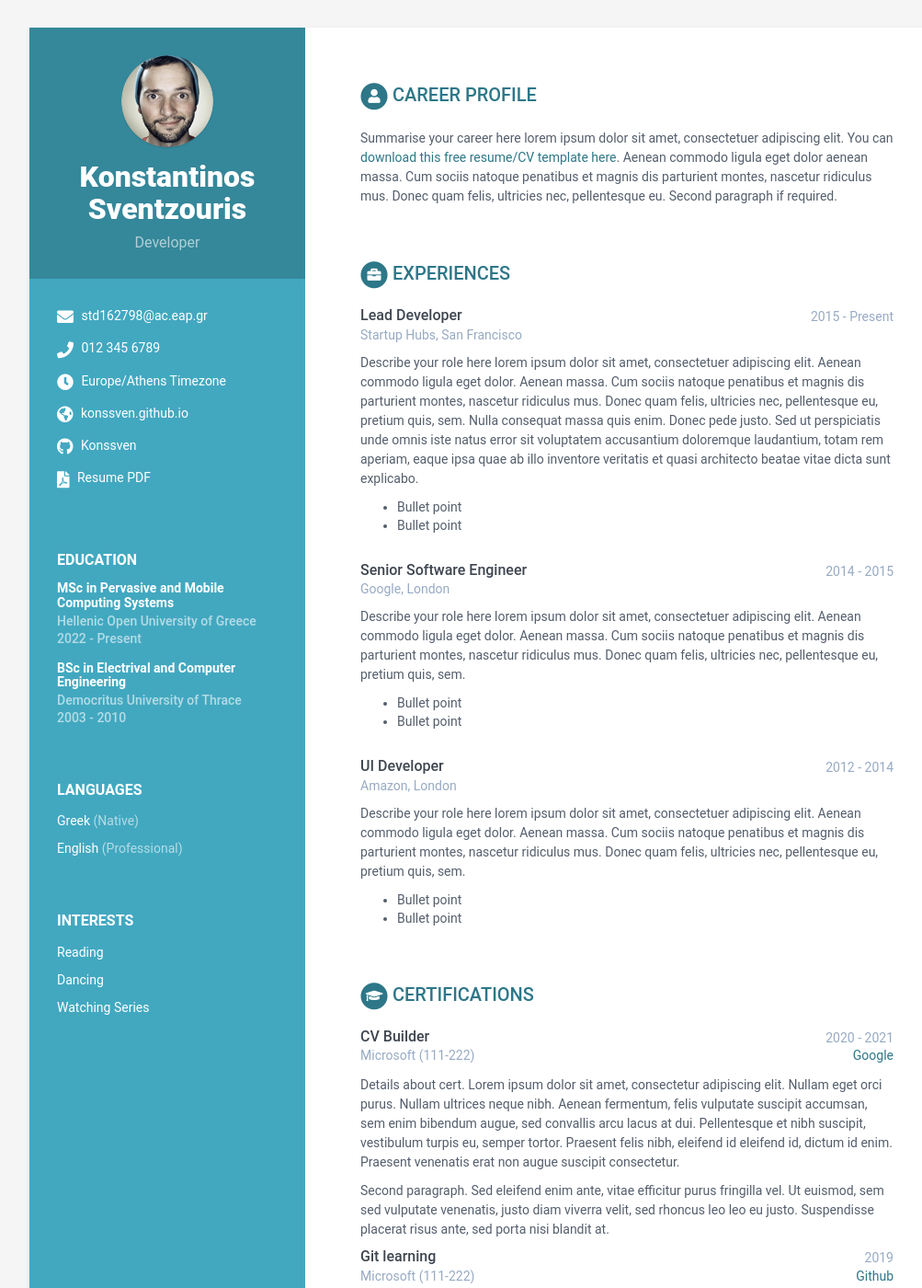
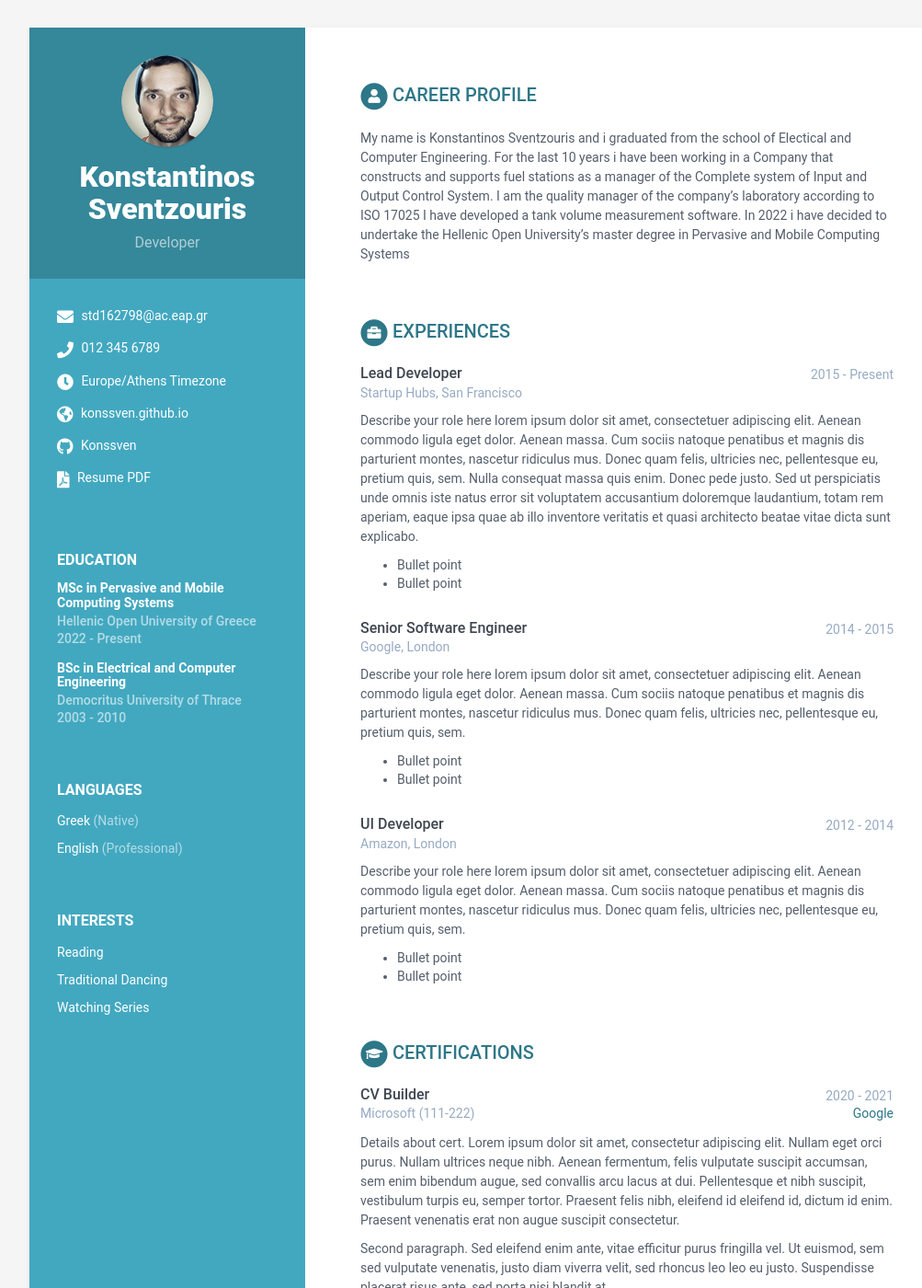
Before and after one commit to Konssven/konssven.github.io, a Jekyll site: the page built from index.html, in a window 1280 px wide and 1400 px high. Shown: the whole window at 92% size, without its empty margins (108-1111 px from the left). Built offline with Jekyll 4.4.1, drawn with Linux system fonts in a browser that asks for light colours.

Commit message:
added carrer profile

```diff
--- a/_data/data.yml
+++ b/_data/data.yml
@@ -48,21 +48,23 @@ sidebar:
         - item: Reading
           link:
 
-        - item: Dancing
+        - item: Traditional Dancing
           link:
 
         - item: Watching Series
-          link: www.netflix.com/gr/
+          link:
 
 career-profile:
     title: Career Profile
     summary: |
-      Summarise your career here lorem ipsum dolor sit amet, consectetuer
-      adipiscing elit. You can [download this free resume/CV template here]().
-      Aenean commodo ligula eget dolor aenean massa. Cum sociis natoque
-      penatibus et magnis dis parturient montes, nascetur ridiculus mus.
-      Donec quam felis, ultricies nec, pellentesque eu.
-      Second paragraph if required.
+      My name is Konstantinos Sventzouris and i graduated from the school of
+      Electical and Computer Engineering. For the last 10 years i have been
+      working in a Company that constructs and supports fuel stations as a
+      manager of the Complete system of Input and Output Control System.
+      I am the quality manager of the company's laboratory according to ISO 17025
+      I have developed a tank volume measurement software. In 2022 i have decided
+      to undertake the Hellenic Open University's master degree in Pervasive and
+      Mobile Computing Systems
 education:
     title: Education
     info:
@@ -77,7 +79,7 @@ education:
           pretium quis, sem.
             - Bullet point
             - Bullet point
-      - degree: BSc in Electrival and Computer Engineering
+      - degree: BSc in Electrical and Computer Engineering
         university: Democritus University of Thrace
         time: 2003 - 2010
         details: |
```
